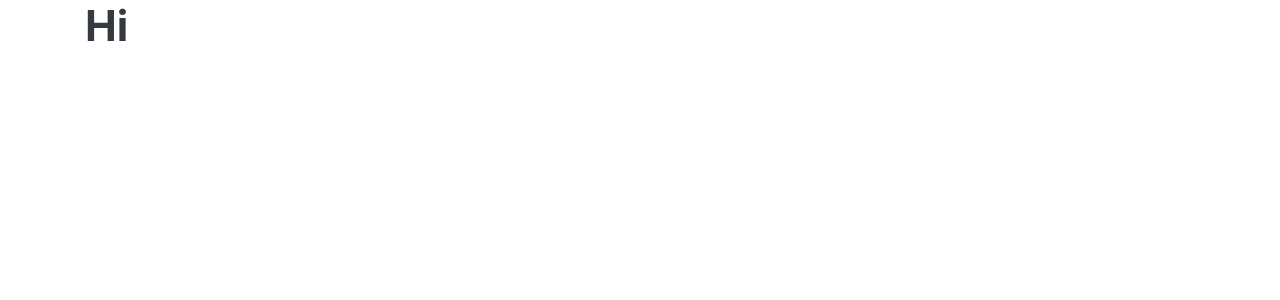
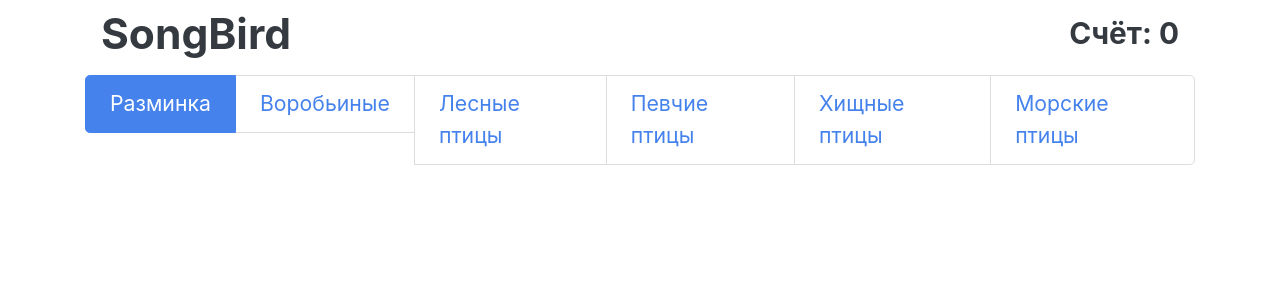
Before and after one commit to MaxDaniLOVE/songbird, a React (Create React App) app: page / in a window 1280 px wide. Shown: the top 300 px of the page. Built offline with nearby package versions, Linux system fonts and the light colour scheme.

Commit message:
feat: add layout for header and top panel

```diff
--- a/src/components/App/App.js
+++ b/src/components/App/App.js
@@ -1,12 +1,18 @@
 import React, { Component } from 'react';
 import Header from '../Header'
+import TopPanel from '../TopPanel';
 import './App.css';
 
 export default class App extends Component{
+  state = {
+    score: 0,
+  }
   render() {
+    const { score } = this.state
     return (
       <div className="container">
-        <Header />
+        <Header score={score}/>
+        <TopPanel />
       </div>
     );
   }
--- a/src/components/Header/Header.css
+++ b/src/components/Header/Header.css
@@ -0,0 +1,3 @@
+.navbar{
+  justify-content: space-between;
+}
--- a/src/components/Header/Header.js
+++ b/src/components/Header/Header.js
@@ -1,8 +1,13 @@
 import React from 'react';
 import './Header.css';
 
-const Header = () => {
-  return <h1>Hi</h1>
+const Header = ({score}) => {
+  return (
+    <nav className="navbar">
+      <h1>SongBird</h1>
+      <h3>Счёт: {score}</h3>
+    </nav>
+  )
 }
 
 export default Header;
--- /dev/null
+++ b/src/components/TopPanel/TopPanel.css
@@ -0,0 +1,3 @@
+/* .active{
+  background-color: #7bdab7;
+} */
--- /dev/null
+++ b/src/components/TopPanel/TopPanel.js
@@ -0,0 +1,31 @@
+import React from 'react';
+import './TopPanel.css';
+
+const TopPanel = () => {
+  return (
+    <div>
+      <ul className="pagination pagination-lg">
+        <li className="page-item active">
+          <span className="page-link" href="#">Разминка</span>
+        </li>
+        <li className="page-item">
+          <span className="page-link" href="#">Воробьиные</span>
+        </li>
+        <li className="page-item">
+          <span className="page-link" href="#">Лесные птицы</span>
+        </li>
+        <li className="page-item">
+          <span className="page-link" href="#">Певчие птицы</span>
+        </li>
+        <li className="page-item">
+          <span className="page-link" href="#">Хищные птицы</span>
+        </li>
+        <li className="page-item">
+          <span className="page-link" href="#">Морские птицы</span>
+        </li>
+      </ul>
+    </div>
+  );
+}
+
+export default TopPanel;
--- /dev/null
+++ b/src/components/TopPanel/index.js
@@ -0,0 +1,2 @@
+import TopPanel from './TopPanel';
+export default TopPanel;
```
